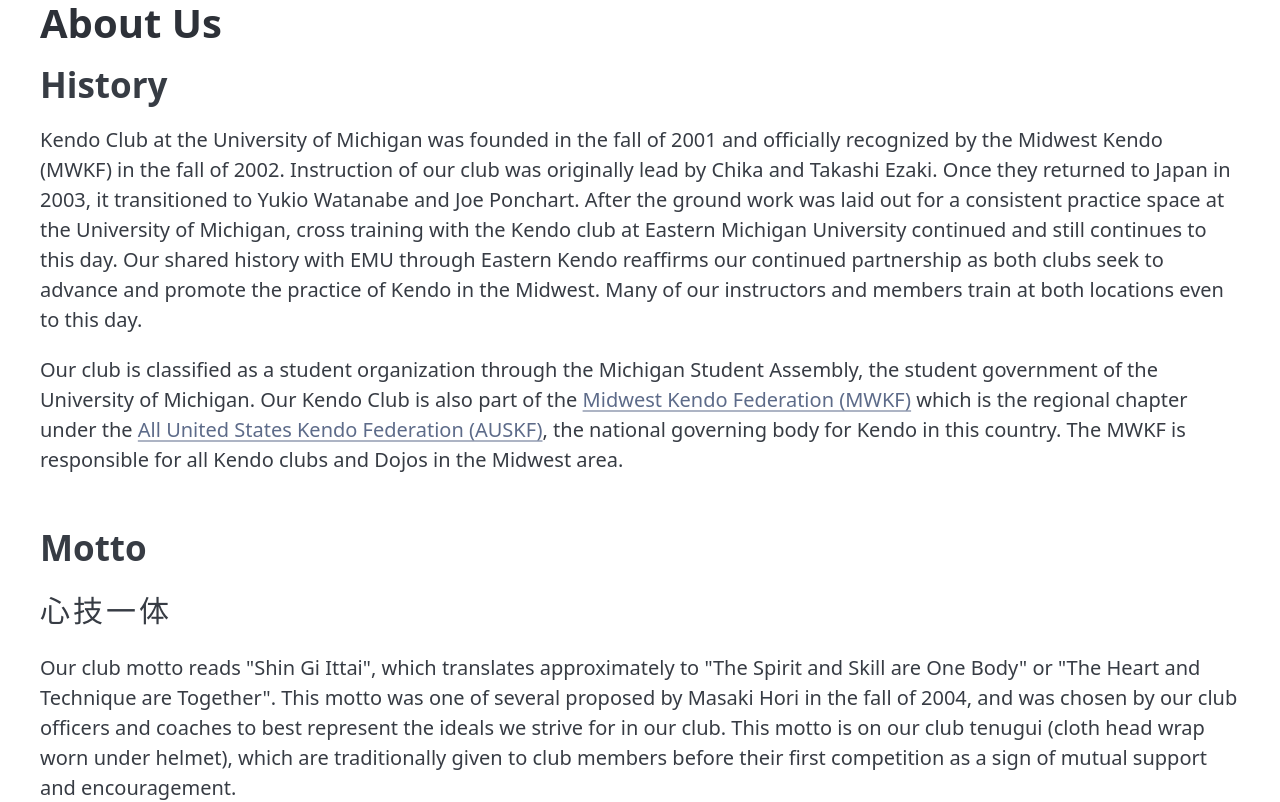
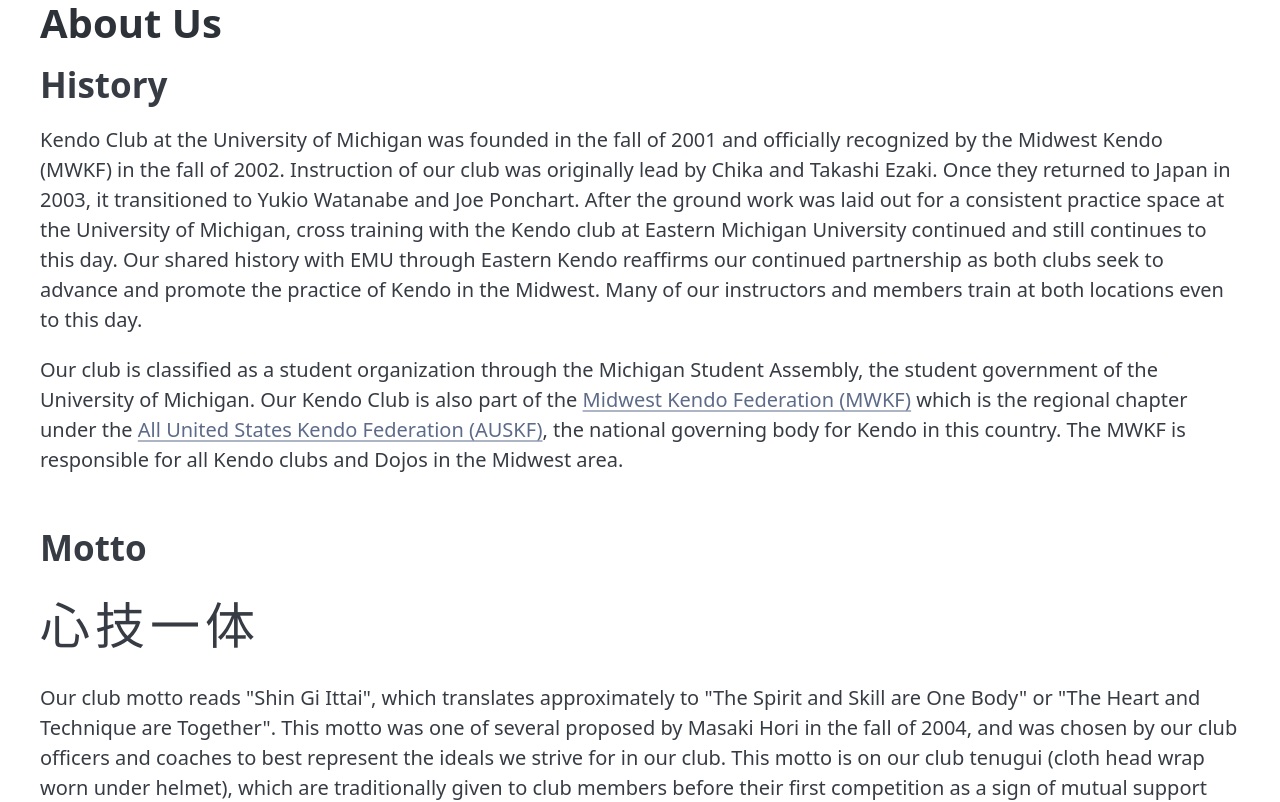
Before and after one commit to kendoclub-at-umich/website, a SvelteKit app: page /about in a window 1280 px wide. Shown: the top 802 px of the page. Built offline with nearby package versions, Linux system fonts and the light colour scheme.

Commit message:
feat: :sparkles: increase size of motto
Co-authored-by: Nate Stringham <nstringham@users.noreply.github.com>

```diff
--- a/src/routes/about/+page.svelte
+++ b/src/routes/about/+page.svelte
@@ -44,7 +44,7 @@
 
 <style>
 	.motto {
-		font-size: 1.5em;
+		font-size: 2.5em;
 		letter-spacing: 0.1em;
 	}
 </style>
```
